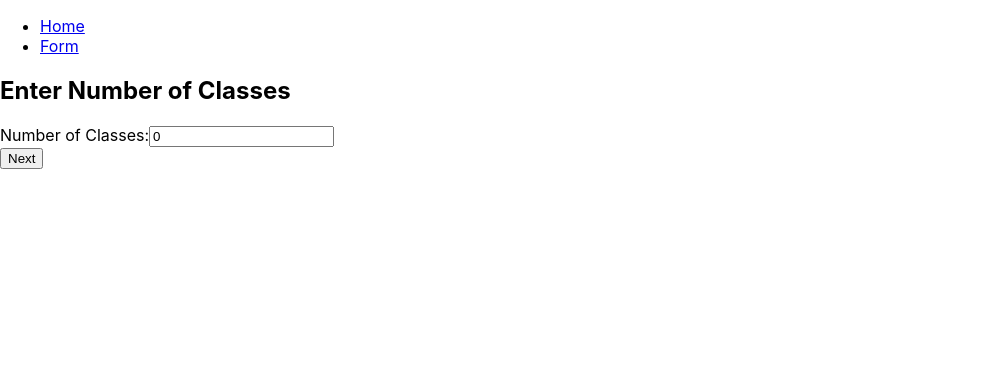
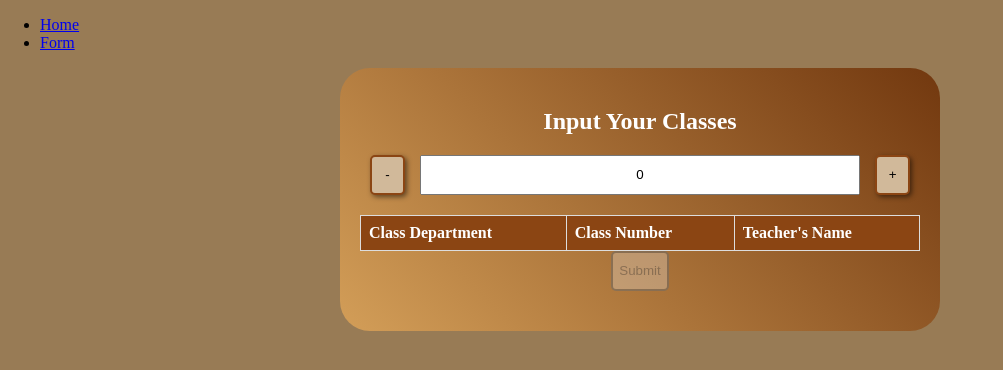
Before and after one commit to athariandre/class-overflow, a React (Create React App) app in the folder frontend/my-app/: page /form in a window 1280 px wide. Shown: the top 370 px of the page, without its empty margins (0-1003 px from the left). Built offline with nearby package versions, Linux system fonts and the light colour scheme; a web font is replaced by a local one.

Commit message:
jporkium

```diff
--- /dev/null
+++ b/frontend/my-app/src/screens/Form.css
@@ -0,0 +1,90 @@
+@import url('https://fonts.googleapis.com/css2?family=Rye&display=swap');
+
+html, body {
+    height: 100%; /* Cover the full height */
+    margin: 0; /* Remove default margin */
+    background-color: #987b55; /* Overall page background color */
+    font-family: 'Rye', serif; /* Optional: change the default font */
+}
+
+.Form {
+    width: 100%;
+    max-width: 600px; /* Maximum width for the form */
+    margin: 0 auto; /* Center the form */
+    padding: 20px; /* Padding inside the form */
+    box-sizing: border-box; /* Include padding and border in element's total width and height */
+    background: linear-gradient(45deg, #d39e58, #72380f);
+    border-radius: 30px; /* Rounded corners */
+}
+
+.Form h2 {
+    text-align: center; /* Center the heading */
+    margin-bottom: 20px; /* Spacing below the heading */
+    color: #ffffff;
+}
+
+.Form div {
+    display: flex; /* Flexbox for button and input alignment */
+    justify-content: center; /* Center content */
+    margin-bottom: 20px; /* Spacing below each input group */
+}
+
+.Form button {
+    width: 40px; /* Increased button width for better usability */
+    height: 40px; /* Increased button height for better usability */
+    margin: 0 10px; /* Space between buttons */
+    border: 2px solid; /* Border around the buttons */
+    border-radius: 5px; /* Rounded button corners */
+    cursor: pointer; /* Change cursor to pointer on hover */
+    transition: border-color 0.3s; /* Smooth border color transition */
+}
+
+/* Specific styles for add and subtract buttons */
+.Form .add-button, .Form .subtract-button {
+    /* ... */
+    border: 2px solid #8B4513; /* Saddle Brown */
+    background-color: #D1B99A; /* Light sandy color */
+    box-shadow: 2px 2px 5px rgba(0, 0, 0, 0.5); /* Add some shadow for a 3D effect */
+    transition: all 0.3s; /* Smooth transition for all changes */
+}
+
+.Form input[type="text"] {
+    width: 50px; /* Width for the number of classes input */
+    text-align: center; /* Center text in input */
+    margin: 0 5px; /* Space around the input */
+}
+
+.Form table {
+    width: 100%; /* Full width for the table */
+    border-collapse: collapse; /* Collapse borders for a cleaner look */
+}
+
+.Form th, .Form td {
+    border: 1px solid #ddd; /* Light border for table cells */
+    padding: 8px; /* Padding inside table cells */
+    text-align: left; /* Left-align text in table cells */
+}
+
+/* Change the color of the buttons on active (clicked) state */
+.Form .add-button:hover, .Form .subtract-button:hover {
+    /* Darken the button a bit when hovered */
+    background-color: #8B4513; /* Saddle Brown */
+    color: #D1B99A; /* Light sandy color */
+}
+
+.Form .add-button:active, .Form .subtract-button:active {
+    /* Push the button down a bit when clicked */
+    box-shadow: 1px 1px 2px rgba(0, 0, 0, 0.5);
+    transform: translate(1px, 1px);
+}
+
+.Form th {
+    background-color: #8B4513;
+    color: #ffffff; /* Header background color */
+}
+
+/* Responsive input fields for class info */
+.Form input[type="text"] {
+    width: 100%; /* Full width for input fields */
+    box-sizing: border-box; /* Include padding and border in element's total width and height */
+}
--- a/frontend/my-app/src/screens/Form.js
+++ b/frontend/my-app/src/screens/Form.js
@@ -1,90 +1,89 @@
-import React, { useState } from 'react';
-//import './Form.css'; // Assuming you have some CSS to make it fancy
+import React, { useState, useEffect } from 'react';
+import './Form.css';
 
 const Form = () => {
-    const [step, setStep] = useState(1);
     const [numClasses, setNumClasses] = useState(0);
     const [classes, setClasses] = useState([]);
+    const [isSubmitDisabled, setSubmitDisabled] = useState(true);
 
-    const handleNumClassesChange = (e) => {
-        const value = e.target.value === '' ? 0 : parseInt(e.target.value, 10);
-        setNumClasses(value);
-        setClasses(Array.from({ length: value }, () => ({ professor: '', department: '', courseNumber: '' })));
+    useEffect(() => {
+        const areAnyInputsEmpty = numClasses === 0 || classes.some(classItem => !classItem.department || !classItem.number || !classItem.teacher);
+        setSubmitDisabled(areAnyInputsEmpty);
+    }, [classes, numClasses]);
+
+    const incrementClasses = () => {
+        setNumClasses(numClasses + 1);
+        setClasses([...classes, { department: '', number: '', teacher: '' }]);
     };
 
-    const handleClassChange = (index, field, value) => {
+    const decrementClasses = () => {
+        if (numClasses > 0) {
+            setNumClasses(numClasses - 1);
+            setClasses(classes.slice(0, -1));
+        }
+    };
+
+    const handleInputChange = (index, field, value) => {
         const newClasses = [...classes];
-        newClasses[index] = { ...newClasses[index], [field]: value };
+        newClasses[index][field] = value;
         setClasses(newClasses);
     };
 
-    const handleSubmit = (e) => {
-        e.preventDefault();
-        // Store the classes data for future use
-        console.log(classes);
-    };
-
-    const handleNextStep = () => {
-        setStep(step + 1);
+    const handleSubmit = () => {
+        // Perform submit logic here
+        console.log('Form submitted:', classes);
+        // Redirect to the next page or perform any other action
     };
 
     return (
-        <div className="fancy-form-container">
-            {step === 1 && (
-                <div className="prompt">
-                    <h2>Enter Number of Classes</h2>
-                    <div className="form-group">
-                        <label>Number of Classes:</label>
-                        <input
-                            type="number"
-                            value={numClasses}
-                            onChange={handleNumClassesChange}
-                            className="form-control"
-                        />
-                    </div>
-                    <button onClick={handleNextStep} className="next-button">Next</button>
-                </div>
-            )}
-            {step === 2 && (
-                <form onSubmit={handleSubmit} className="fancy-form">
-                    <h2>Enter Your Class Schedule</h2>
+        <div className="Form">
+            <h2>Input Your Classes</h2>
+            <div>
+                <button className="subtract-button" onClick={decrementClasses}>-</button>
+                <input type="text" readOnly value={numClasses} />
+                <button className="add-button" onClick={incrementClasses}>+</button>
+            </div>
+            <table>
+                <thead>
+                    <tr>
+                        <th>Class Department</th>
+                        <th>Class Number</th>
+                        <th>Teacher's Name</th>
+                    </tr>
+                </thead>
+                <tbody>
                     {classes.map((classItem, index) => (
-                        <div key={index} className="class-group">
-                            <h3>Class {index + 1}</h3>
-                            <div className="form-group">
-                                <label>Professor Name:</label>
-                                <input
-                                    type="text"
-                                    value={classItem.professor}
-                                    onChange={(e) => handleClassChange(index, 'professor', e.target.value)}
-                                    className="form-control"
-                                />
-                            </div>
-                            <div className="form-group">
-                                <label>Department Code (4 letters):</label>
+                        <tr key={index}>
+                            <td>
                                 <input
                                     type="text"
                                     value={classItem.department}
-                                    onChange={(e) => handleClassChange(index, 'department', e.target.value)}
-                                    className="form-control"
-                                    maxLength="4"
+                                    onChange={(e) => handleInputChange(index, 'department', e.target.value)}
                                 />
-                            </div>
-                            <div className="form-group">
-                                <label>Course Number (3 digits):</label>
+                            </td>
+                            <td>
                                 <input
                                     type="text"
-                                    value={classItem.courseNumber}
-                                    onChange={(e) => handleClassChange(index, 'courseNumber', e.target.value)}
-                                    className="form-control"
-                                    maxLength="3"
+                                    value={classItem.number}
+                                    onChange={(e) => handleInputChange(index, 'number', e.target.value)}
                                 />
-                            </div>
-                        </div>
+                            </td>
+                            <td>
+                                <input
+                                    type="text"
+                                    value={classItem.teacher}
+                                    onChange={(e) => handleInputChange(index, 'teacher', e.target.value)}
+                                />
+                            </td>
+                        </tr>
                     ))}
-                    <button type="submit" className="submit-button">Submit</button>
-                </form>
-            )}
+                </tbody>
+            </table>
+            <div className="button-container">
+                <button style={{ width: 'fit-content' }} onClick={handleSubmit} disabled={isSubmitDisabled}>
+                    Submit
+                </button>
+            </div>
         </div>
     );
 };
```
